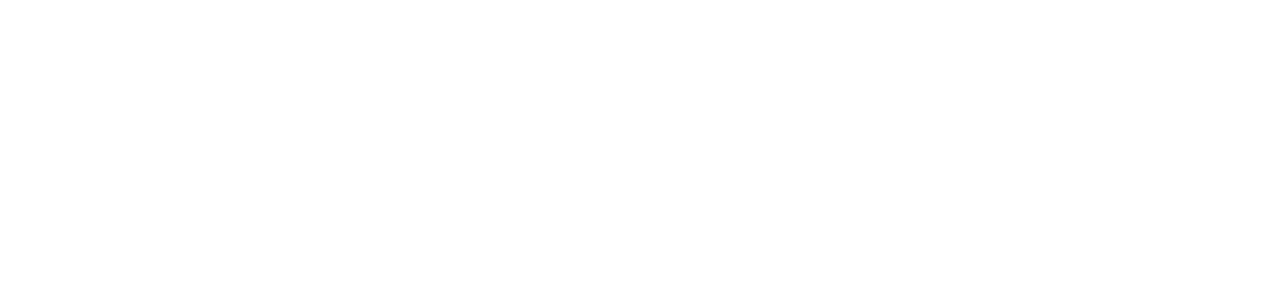
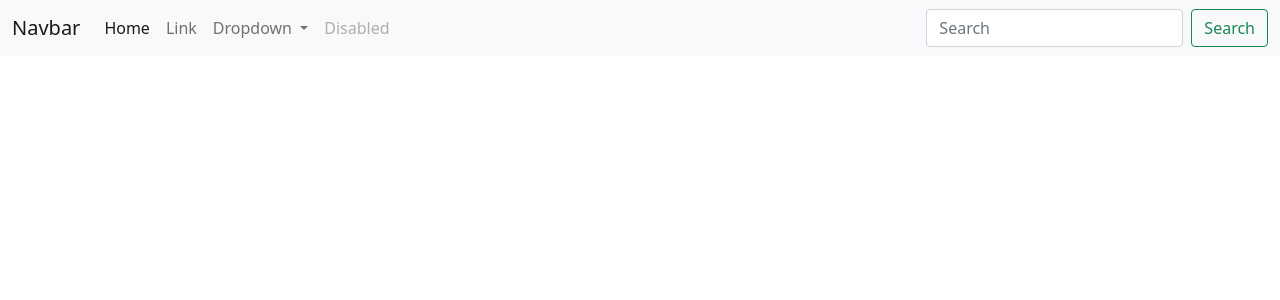
Before and after one commit to DenuccioDiego/fincons_academy, an Angular app: page / in a window 1280 px wide. Shown: the top 300 px of the page. Built offline with nearby package versions, Linux system fonts and the light colour scheme.

Commit message:
add boostrap

```diff
--- a/angular.json
+++ b/angular.json
@@ -27,9 +27,12 @@
               "src/assets"
             ],
             "styles": [
-              "src/styles.css"
+              "src/styles.css",
+              "./node_modules/bootstrap/dist/css/bootstrap.min.css"
             ],
-            "scripts": []
+            "scripts": [
+              "./node_modules/bootstrap/dist/js/bootstrap.min.js"
+            ]
           },
           "configurations": {
             "production": {
--- a/src/app/@template/navbar/components/navbar-container/navbar-container.component.html
+++ b/src/app/@template/navbar/components/navbar-container/navbar-container.component.html
@@ -1,3 +1,40 @@
-<nav>
-
+<nav class="navbar navbar-expand-lg navbar-light bg-light">
+    <div class="container-fluid">
+        <a class="navbar-brand" href="#">Navbar</a>
+        <button class="navbar-toggler" type="button" data-bs-toggle="collapse" data-bs-target="#navbarSupportedContent"
+            aria-controls="navbarSupportedContent" aria-expanded="false" aria-label="Toggle navigation">
+            <span class="navbar-toggler-icon"></span>
+        </button>
+        <div class="collapse navbar-collapse" id="navbarSupportedContent">
+            <ul class="navbar-nav me-auto mb-2 mb-lg-0">
+                <li class="nav-item">
+                    <a class="nav-link active" aria-current="page" href="#">Home</a>
+                </li>
+                <li class="nav-item">
+                    <a class="nav-link" href="#">Link</a>
+                </li>
+                <li class="nav-item dropdown">
+                    <a class="nav-link dropdown-toggle" href="#" id="navbarDropdown" role="button"
+                        data-bs-toggle="dropdown" aria-expanded="false">
+                        Dropdown
+                    </a>
+                    <ul class="dropdown-menu" aria-labelledby="navbarDropdown">
+                        <li><a class="dropdown-item" href="#">Action</a></li>
+                        <li><a class="dropdown-item" href="#">Another action</a></li>
+                        <li>
+                            <hr class="dropdown-divider">
+                        </li>
+                        <li><a class="dropdown-item" href="#">Something else here</a></li>
+                    </ul>
+                </li>
+                <li class="nav-item">
+                    <a class="nav-link disabled" href="#" tabindex="-1" aria-disabled="true">Disabled</a>
+                </li>
+            </ul>
+            <form class="d-flex">
+                <input class="form-control me-2" type="search" placeholder="Search" aria-label="Search">
+                <button class="btn btn-outline-success" type="submit">Search</button>
+            </form>
+        </div>
+    </div>
 </nav>
--- a/src/app/@template/navbar/navbar.module.ts
+++ b/src/app/@template/navbar/navbar.module.ts
@@ -1,7 +1,6 @@
 import { NgModule } from '@angular/core';
 import { CommonModule } from '@angular/common';
 import { NavbarContainerComponent } from './components/navbar-container/navbar-container.component';
-
 
 
 @NgModule({
@@ -9,7 +8,7 @@
     NavbarContainerComponent
   ],
   imports: [
-    CommonModule
+    CommonModule,
   ],
   exports: [
     NavbarContainerComponent
--- a/src/app/app.component.html
+++ b/src/app/app.component.html
@@ -1,2 +1,4 @@
+<fin-navbar-container></fin-navbar-container>
+
 <fin-product-container *ngIf="variabile === 'Prodotti'"></fin-product-container>
 <fin-persona-container *ngIf="variabile === 'Persone'"></fin-persona-container>
--- a/src/app/app.module.ts
+++ b/src/app/app.module.ts
@@ -5,6 +5,7 @@
 import { PersonaModule } from './features/persone/persona.module';
 import { ProductModule } from './features/products/product.module';
 import { SharedModule } from './shared/shared.module';
+import { NavbarModule } from './@template/navbar/navbar.module';
 
 @NgModule({
   declarations: [
@@ -15,6 +16,8 @@
     SharedModule,
     ProductModule,
     PersonaModule,
+    NavbarModule,
+
   ],
   providers: [],
   bootstrap: [AppComponent]
--- a/src/polyfills.ts
+++ b/src/polyfills.ts
@@ -1,3 +1,7 @@
+/***************************************************************************************************
+ * Load `$localize` onto the global scope - used if i18n tags appear in Angular templates.
+ */
+import '@angular/localize/init';
 /**
  * This file includes polyfills needed by Angular and is loaded before the app.
  * You can add your own extra polyfills to this file.
```
Also changed, not shown: package.json (+14 -11 lines), 1 other file (tests, documents, lock files or other folders).
